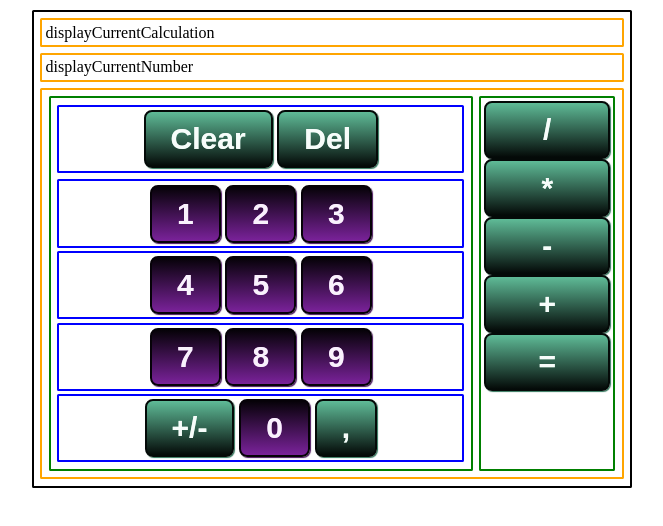
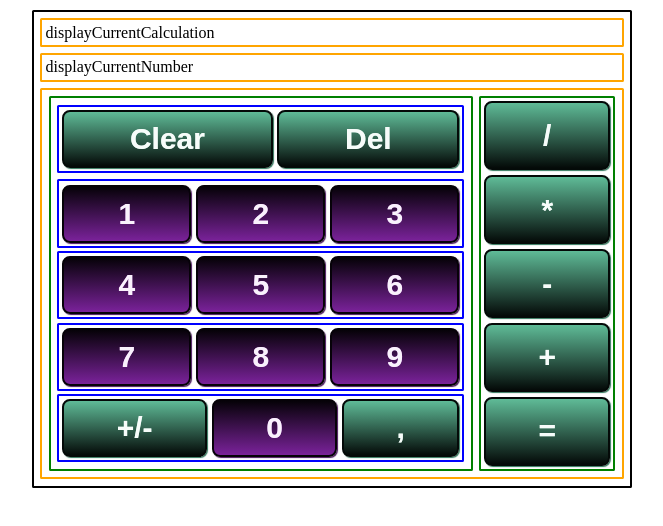
Before and after one commit to MarcoNawr/odin-calculator, a plain HTML site: page index.html in a window 1280 px wide. Shown: the whole page, without its empty margins (308-971 px from the left). Drawn offline with Linux system fonts and the light colour scheme.

Commit message:
style: felxbox adjustments items grow=1

```diff
--- a/css/style.css
+++ b/css/style.css
@@ -43,6 +43,11 @@
 /* ###########################################################################################################
         Basics
 ########################################################################################################### */
+.btn{
+    /*felxcild*/
+    flex-grow: 1;
+}
+
 .btnNumber {
     font-family: arial;
     font-weight: bold;
@@ -194,4 +199,5 @@
     /*Flexparent*/
     display: flex;
     flex-direction: column;
+    gap: var(--stdFlexGap);
 }
```
